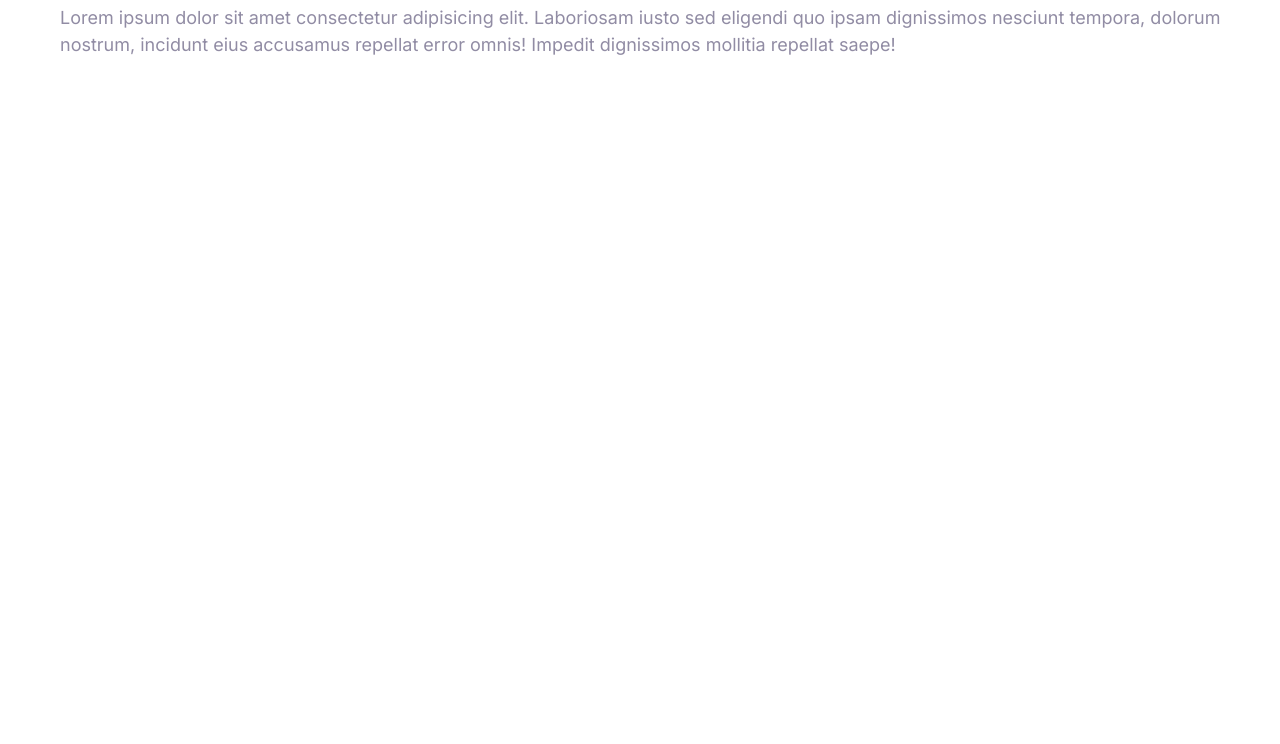
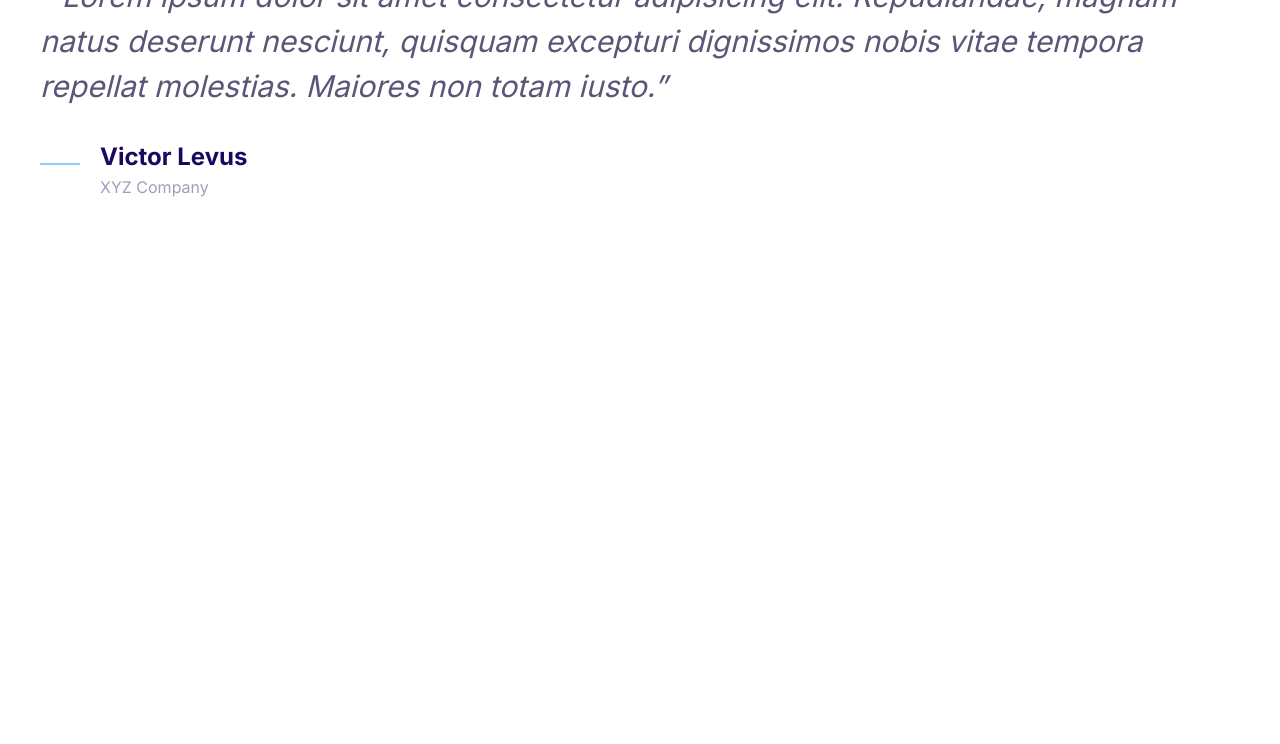
Before and after one commit to victorlevus/levussy, a plain HTML site: page index.html in a window 1280 px wide. Shown: the part 56-800 px from the top of the page. Drawn offline with Linux system fonts and the light colour scheme.

Commit message:
build the quote component

```diff
--- a/css/style.css
+++ b/css/style.css
@@ -10,6 +10,7 @@
   --color-accent: #ff3400;
   --color-heading: #1b0760;
   --color-body: #918ca4;
+  --color-body-darker: #5c5577;
   --color-border: #ccc;
 }
 
@@ -399,3 +400,45 @@ a {
 .media__title {
   margin: 0 0 1.5rem 0;
 }
+
+/* QUOTE */
+.quote {
+  font-size: 3rem;
+  font-style: italic;
+  color: var(--color-body-darker);
+}
+
+.quote__text::before {
+  content: open-quote;
+}
+
+.quote__text::after {
+  content: close-quote;
+}
+
+.quote__author {
+  font-style: normal;
+  margin-bottom: 0;
+}
+
+.company__name {
+  font-style: normal;
+  color: var(--color-heading);
+  font-size: 2rem;
+  opacity: 0.4;
+}
+
+.quote__line {
+  position: relative;
+  bottom: 8px;
+}
+
+@media screen and (min-width: 1024px) {
+  .quote__author {
+    font-size: 2.4rem;
+  }
+
+  .company__name {
+    font-size: 1.6rem;
+  }
+}
--- a/index.html
+++ b/index.html
@@ -11,16 +11,21 @@
     <link rel="stylesheet" href="css/style.css">
 </head>
 <body>
+    <blockquote class="quote">
+        <p class="quote__text"> Lorem ipsum dolor sit amet consectetur adipisicing elit. Repudiandae, magnam natus deserunt nesciunt, quisquam excepturi dignissimos nobis vitae tempora repellat molestias. Maiores non totam iusto.</p>
+
         <div class="media">
             <div class="media__image">
-            <svg class="icon icon--primary">
-                <use xlink:href="images/sprite.svg#tick"></use>
+                <svg class="icon icon--primary quote__line">
+                    <use xlink:href="images/sprite.svg#clock"></use>
                 </svg>
             </div>
             <div class="media__body">
-            <h3 class="media__title">Easy Start and Manage Update</h3>
-            <p>Lorem ipsum dolor sit amet consectetur adipisicing elit. Laboriosam iusto sed eligendi quo ipsam dignissimos nesciunt tempora, dolorum nostrum, incidunt eius accusamus repellat error omnis! Impedit dignissimos mollitia repellat saepe!</p>
+                <h3 class="media__title quote__author">Victor Levus</h3>
+                <p class="company__name">XYZ Company</p>
             </div>
         </div>
+    </blockquote>
+
 </body>
 </html>
```
Also changed, not shown: css/components/quote.html (added, +15 -0 lines). Lines whose indentation alone changed are shown as unchanged.
